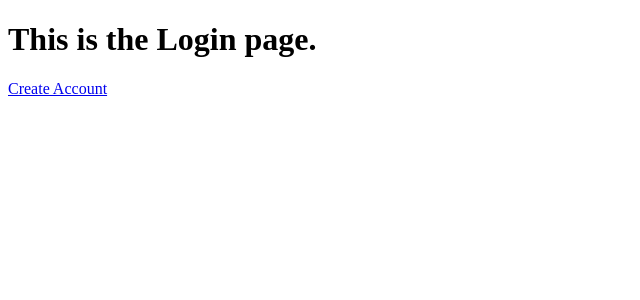
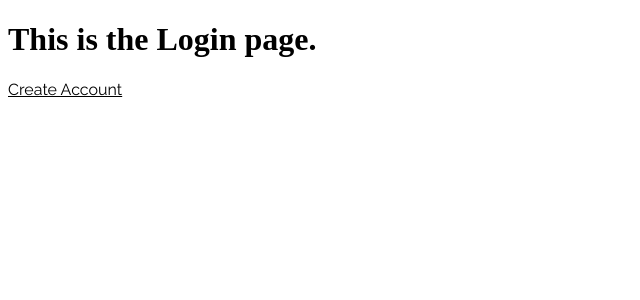
Before and after one commit to jdhilts/create_account_login_system, a React (Create React App) app: page /login in a window 1280 px wide. Shown: the top 300 px of the page, without its empty margins (0-640 px from the left). Built offline with nearby package versions, Linux system fonts and the light colour scheme.

Commit message:
Added style to create account link in login page.

```diff
--- a/src/components/login/Login.js
+++ b/src/components/login/Login.js
@@ -1,12 +1,12 @@
 import {Link} from '@reach/router'
-
+import '../style.css'
 
 const Login =(props)=> {
 	return(
 		<div>
 		<h1>This is the Login page.</h1>
 		<nav>
-		<Link to='/create_account'>Create Account</Link>
+		<Link className='link' to='/create_account'>Create Account</Link>
 		</nav>
 		</div>
 		)
```
